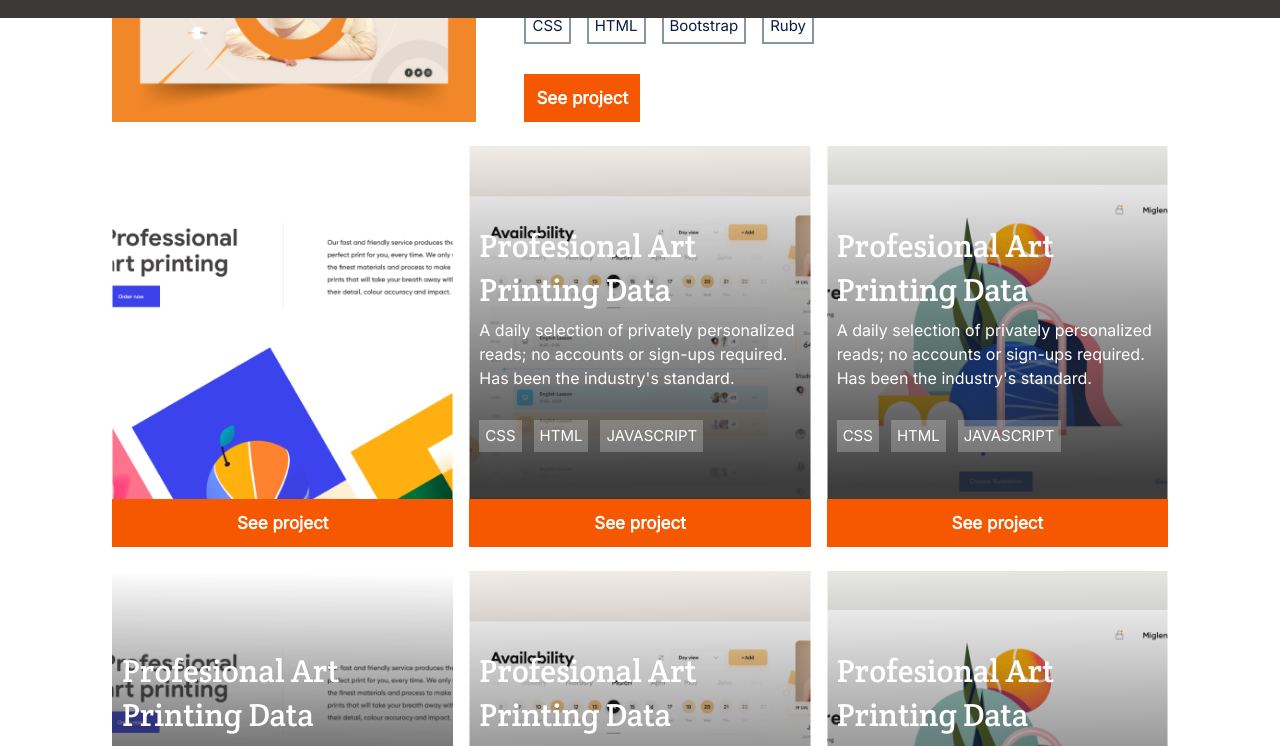
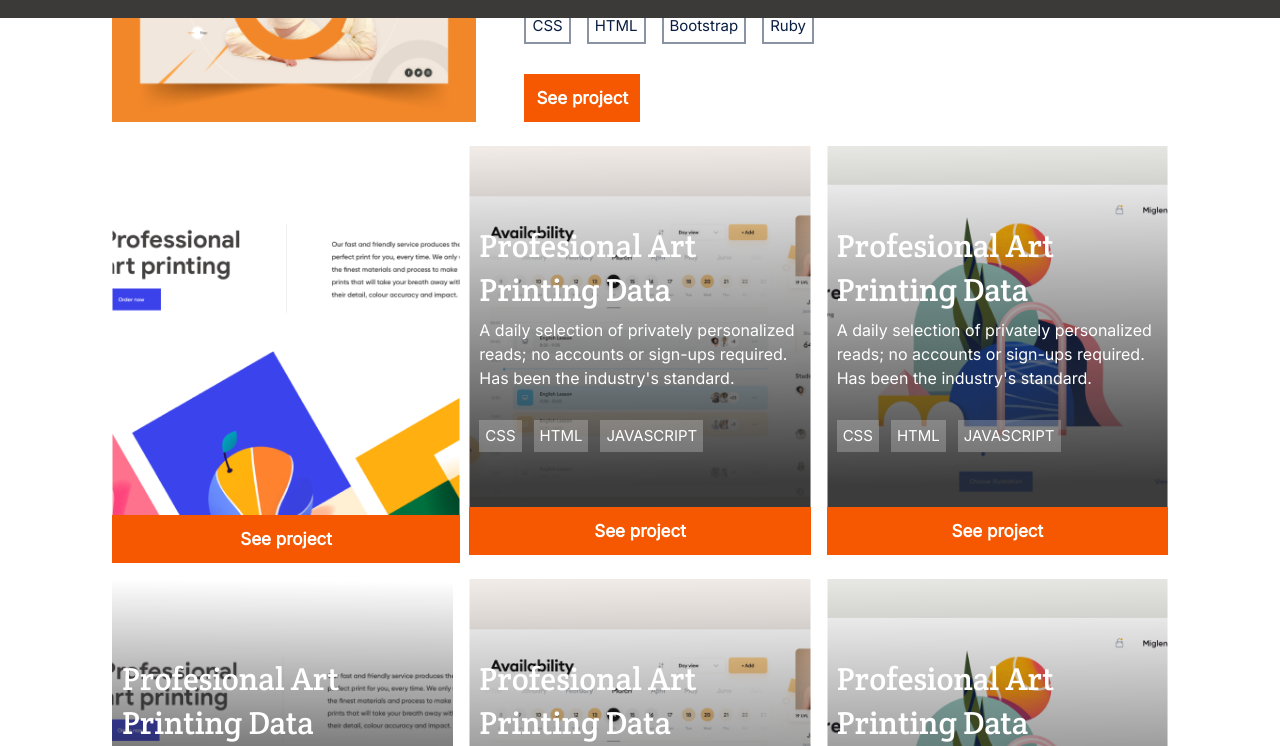
Before and after one commit to forLoop94/Personal-Portfolio_project, a website: page index.html in a window 1280 px wide. In both pictures the pointer is over the element "See project". Shown: the part 1326-2072 px from the top of the page. Drawn offline with Linux system fonts and the light colour scheme.

Commit message:
Add transition property to project cards

```diff
--- a/styles.css
+++ b/styles.css
@@ -728,6 +728,16 @@ form {
     cursor: pointer;
   }
 
+  .grid-item {
+    width: 100%;
+    transition: width 2s, height 2s;
+  }
+
+  .grid-item:hover {
+    width: 102%;
+    height: 102%;
+  }
+
   .about-me-section {
     width: 100%;
     height: 27%;
```
